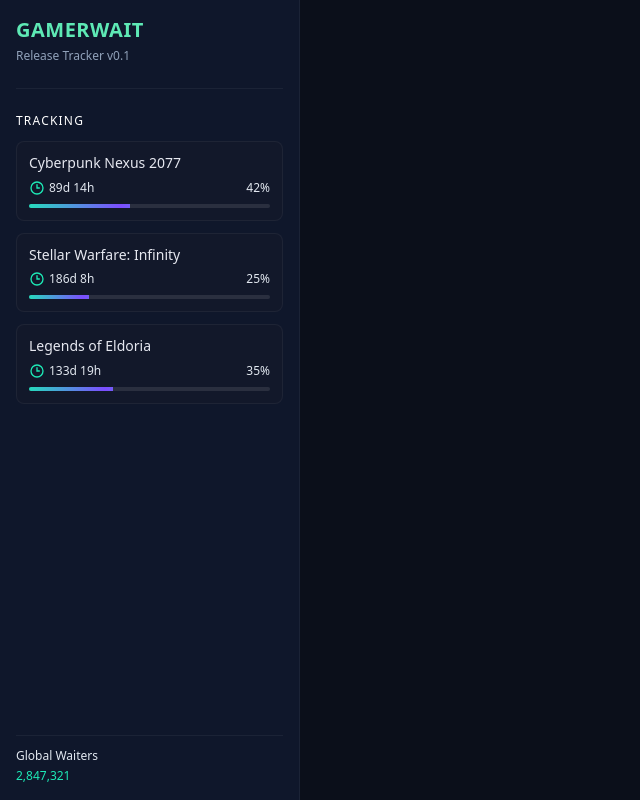
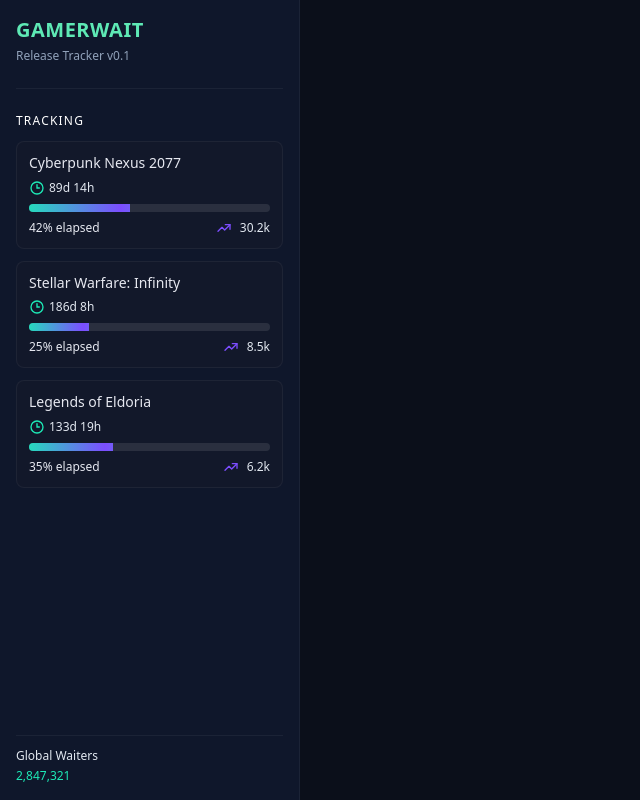
Before and after one commit to cristianbyte/gamerwait, a React (Vite) app: page / in a window 1280 px wide. Shown: the whole page, without its empty margins (0-640 px from the left). Built offline with nearby package versions, Linux system fonts and the light colour scheme.

Commit message:
feat: enhance TrackedGameCard and TrackedGameList components to display followers count

```diff
--- a/src/components/sidebar/TrackedGameCard.jsx
+++ b/src/components/sidebar/TrackedGameCard.jsx
@@ -1,6 +1,6 @@
 import Icon from "../ui/Icon.jsx";
 
-export default function TrackedGameCard({ title, progress, time }) {
+export default function TrackedGameCard({ title, progress, time, followers }) {
   const progressValue =
     typeof progress === "string" ? progress : `${progress}%`;
 
@@ -15,16 +15,24 @@ export default function TrackedGameCard({ title, progress, time }) {
             {time}
           </span>
         </span>
-        <span>{progressValue}</span>
       </div>
 
       {/* Progress bar */}
-      <div className="mt-2 h-1 rounded-full bg-white/10 overflow-hidden">
+      <div className="mt-2 h-2 rounded-full bg-white/10 overflow-hidden">
         <div
           className="h-full progress-gradient transition-all duration-300"
           style={{ width: progressValue }}
         />
       </div>
+      <div className="flex justify-between mt-1">
+        <span className=" text-xs font-medium text-text mt-1 block">
+          {progressValue} elapsed
+        </span>
+        <span className=" flex text-xs font-medium gap-2 mt-1">
+          <Icon name="trendingUp" className="w-4 h-4 text-accent" />
+          {followers}
+        </span>
+      </div>
     </div>
   );
 }
--- a/src/components/sidebar/TrackedGameList.jsx
+++ b/src/components/sidebar/TrackedGameList.jsx
@@ -10,18 +10,21 @@ export default function TrackedGameList() {
       <TrackedGameCard
         title="Cyberpunk Nexus 2077"
         progress="42%"
+        followers="30.2k"
         time="89d 14h"
       />
 
       <TrackedGameCard
         title="Stellar Warfare: Infinity"
         progress="25%"
+        followers="8.5k"
         time="186d 8h"
       />
 
       <TrackedGameCard
         title="Legends of Eldoria"
         progress="35%"
+        followers="6.2k"
         time="133d 19h"
       />
     </section>
```
Also changed, not shown: public/sprites.svg.
